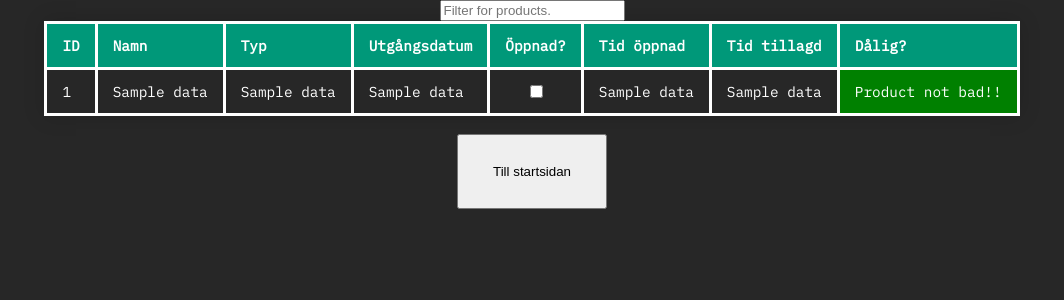
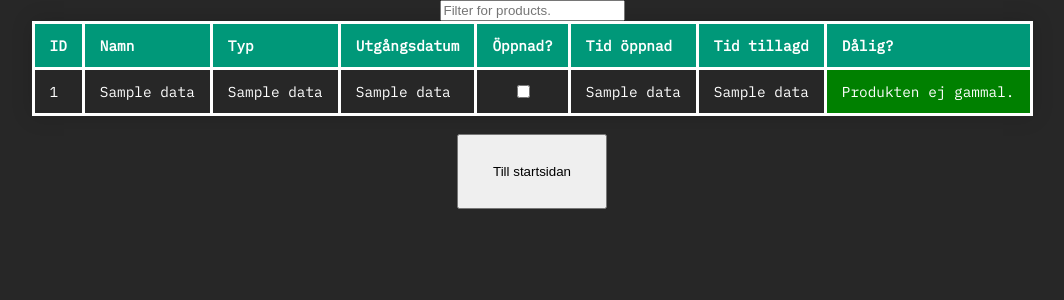
Before and after one commit to KoalaV2/IQFridge, a Flask app: template templates/readdatabase.html in a window 1280 px wide. Shown: the top 300 px of the page, without its empty margins (108-1172 px from the left). Run offline with Flask 2, Linux system fonts and the light colour scheme; the template is opened without the code that fills it: most values are stand-ins (such as "Sample title", 1, 10 or a date in 2020); data that the repository does not hold is empty.

Commit message:
Change message to swedish.

```diff
--- a/templates/readdatabase.html
+++ b/templates/readdatabase.html
@@ -67,9 +67,9 @@
                     <td>{{x[5]}}</td>
                     <td>{{x[6]}}</td>
                     {% if x[3] <= x[6] %}
-                    <td bgcolor="red">Product bad!!</td>
+                    <td bgcolor="red">Produkten gammal.</td>
                     {% else %}
-                    <td bgcolor="green">Product not bad!! </td>
+                    <td bgcolor="green">Produkten ej gammal.</td>
                     {%endif%}
                 </tr>
                 {%endfor%}
```
